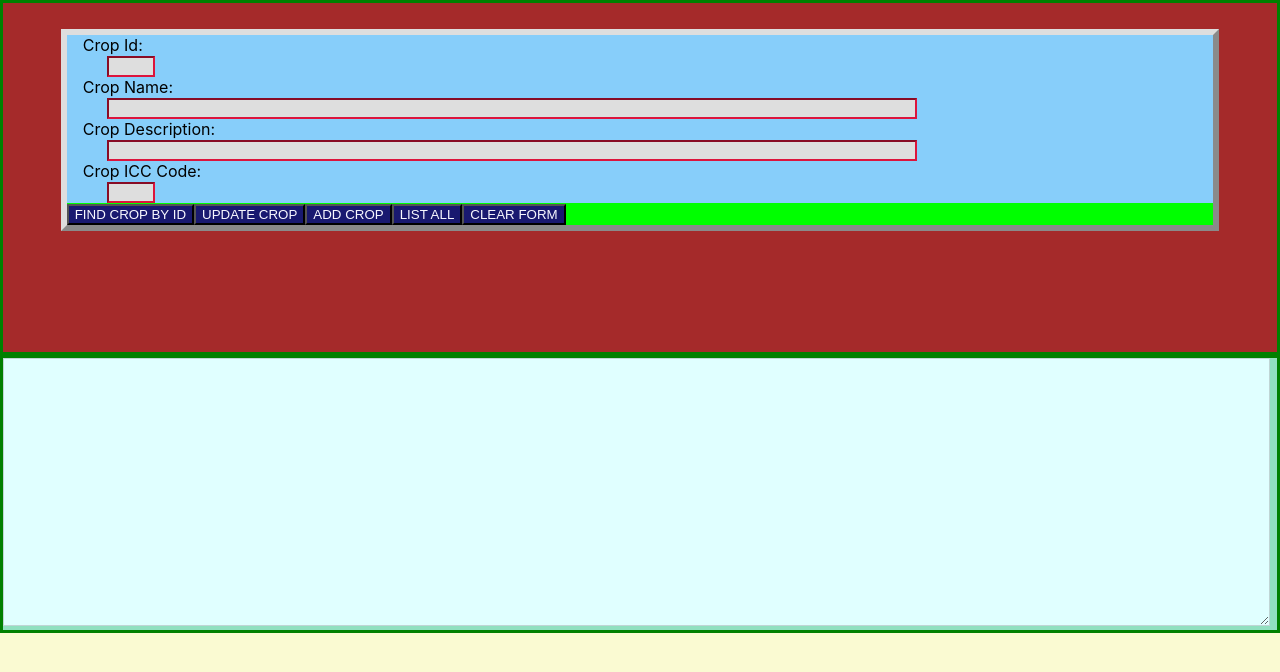
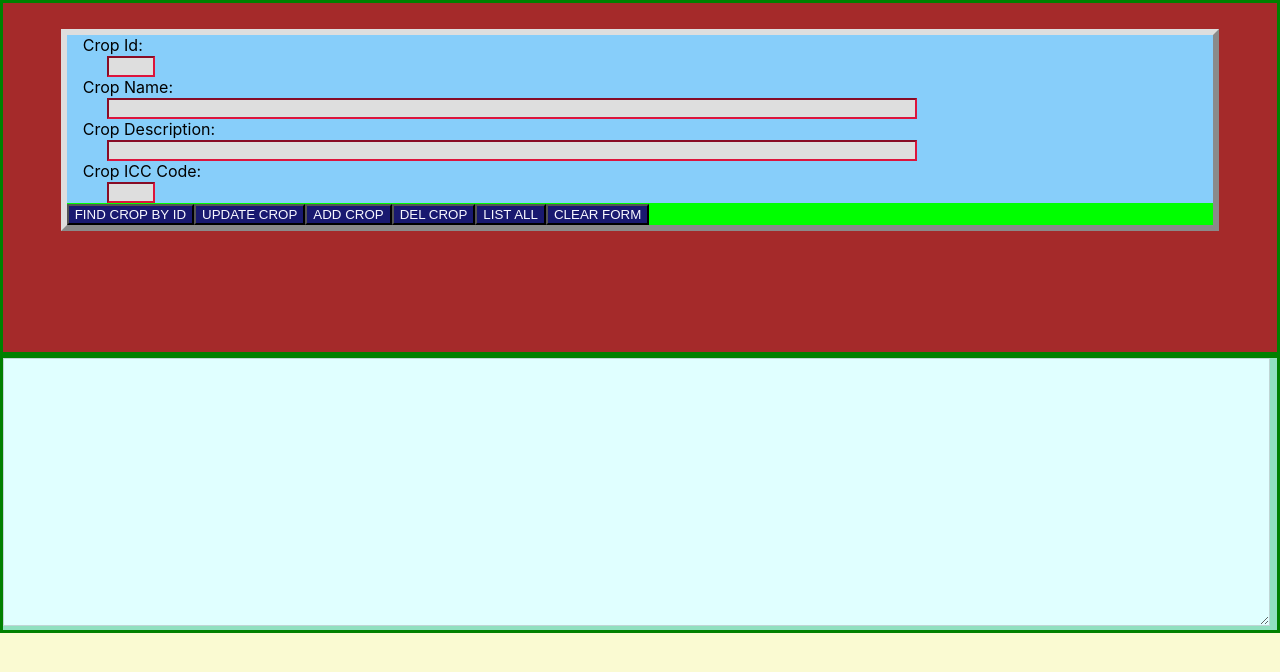
Before and after one commit to sttyerase/seedsuxreact, a React (Create React App) app: page / in a window 1280 px wide. Shown: the top 672 px of the page. Built offline with nearby package versions, Linux system fonts and the light colour scheme; what react-global-configuration would draw is missing.

Commit message:
Working version of add delete data record by id.

```diff
--- a/src/App.js
+++ b/src/App.js
@@ -17,6 +17,7 @@ function CropUI() {
           <input className="datasubmit" type="button" value="FIND CROP BY ID" onClick={findrecordbyid}/>
           <input className="datasubmit" type="button" value="UPDATE CROP"     onClick={updatedata}/>
           <input className="datasubmit" type="button" value="ADD CROP"        onClick={adddata}/>
+            <input className="datasubmit" type="button" value="DEL CROP"      onClick={deletedata}/>
           <input className="datasubmit" type="button" value="LIST ALL"        onClick={listAll}/>
           <input className="datasubmit" type="button" value="CLEAR FORM"      onClick={resetAll}/>
         </div>
@@ -134,6 +135,38 @@ async function updatedata() {
      **/
 } // UPDATEDATA()
 
+async function deletedata() {
+    validateicccode();
+    var seekval = document.getElementById("cropid").value;
+    var seekname = document.getElementById("cropname").value;
+    let myReq = new Request("http://localhost:8080/seedinspection/crops/delete/" + seekval);
+    let myHeaders = new Headers();
+    myHeaders.append("Content-Type", "application/json");
+    const myInit = {
+        method: 'DELETE',
+        headers: myHeaders
+    };
+    if (config.get('debugseedsux')) console.log("Deleting crop id: " + seekval);
+    if (config.get('debugseedsux')) console.log("Deleting crop id: " + seekval);
+    await fetch(myReq, myInit)
+        .then(response => {
+            if (response.status !== 200) {
+                resetForm();
+                throw Error("Crop id " + seekval + " not found in database: " + response.status);
+            } // IF
+            document.getElementById("resptext").value = "Deleted crop record for id: " + seekval + " CROP: " + seekname;
+            return response.json();
+        })
+        .catch(function (error) {
+            if (config.get('debugseedsux')) console.log("DELETE FAILURE:" + error);
+            document.getElementById("resptext").value = "DELETE FAILURE:" + error;
+        });
+} // DELETEDATA()
+
+/***
+ * ============== BEGIN SUPPORT FUNCTION SECTION ====================
+ */
+
 function validateicccode() {
   var theCode = document.getElementById("cropicccode").value;
     if(config.get('debugseedsux')) console.log("Validate ICC Code: " + theCode);
@@ -144,8 +177,8 @@ function validateicccode() {
 } // VALIDATEICCCODE()
 
 function resetAll(){
+    resetMessageBoard();
     resetForm();
-    resetMessageBoard();
 } // RESETALL()
 
 function resetForm(){
@@ -154,6 +187,7 @@ function resetForm(){
     document.getElementById("cropname").value = ""
     document.getElementById("cropdescription").value = "";
     document.getElementById("cropicccode").value = "";
+    document.getElementById("cropid").focus();
 }  // RESETFORM()
 
 function resetMessageBoard() {
```
